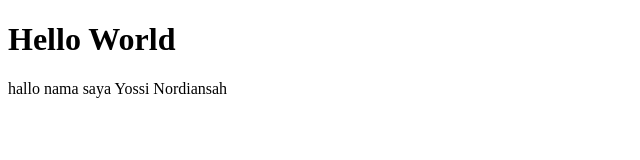
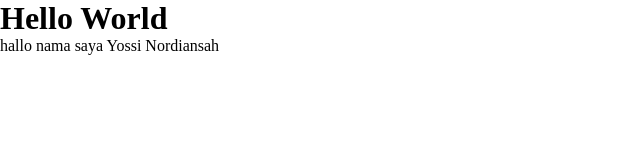
Before and after one commit to Yossi-nordiansah/belajar_html, a plain HTML site: page index.html in a window 1280 px wide. Shown: the whole page, without its empty margins (0-640 px from the left). Drawn offline with Linux system fonts and the light colour scheme.

Commit message:
linking style.css

```diff
--- a/index.html
+++ b/index.html
@@ -4,6 +4,7 @@
     <meta charset="UTF-8">
     <meta name="viewport" content="width=device-width, initial-scale=1.0">
     <title>Document</title>
+    <link rel='stylesheet' href='style.css'>
 </head>
 <body>
     <h1>Hello World</h1>
```
